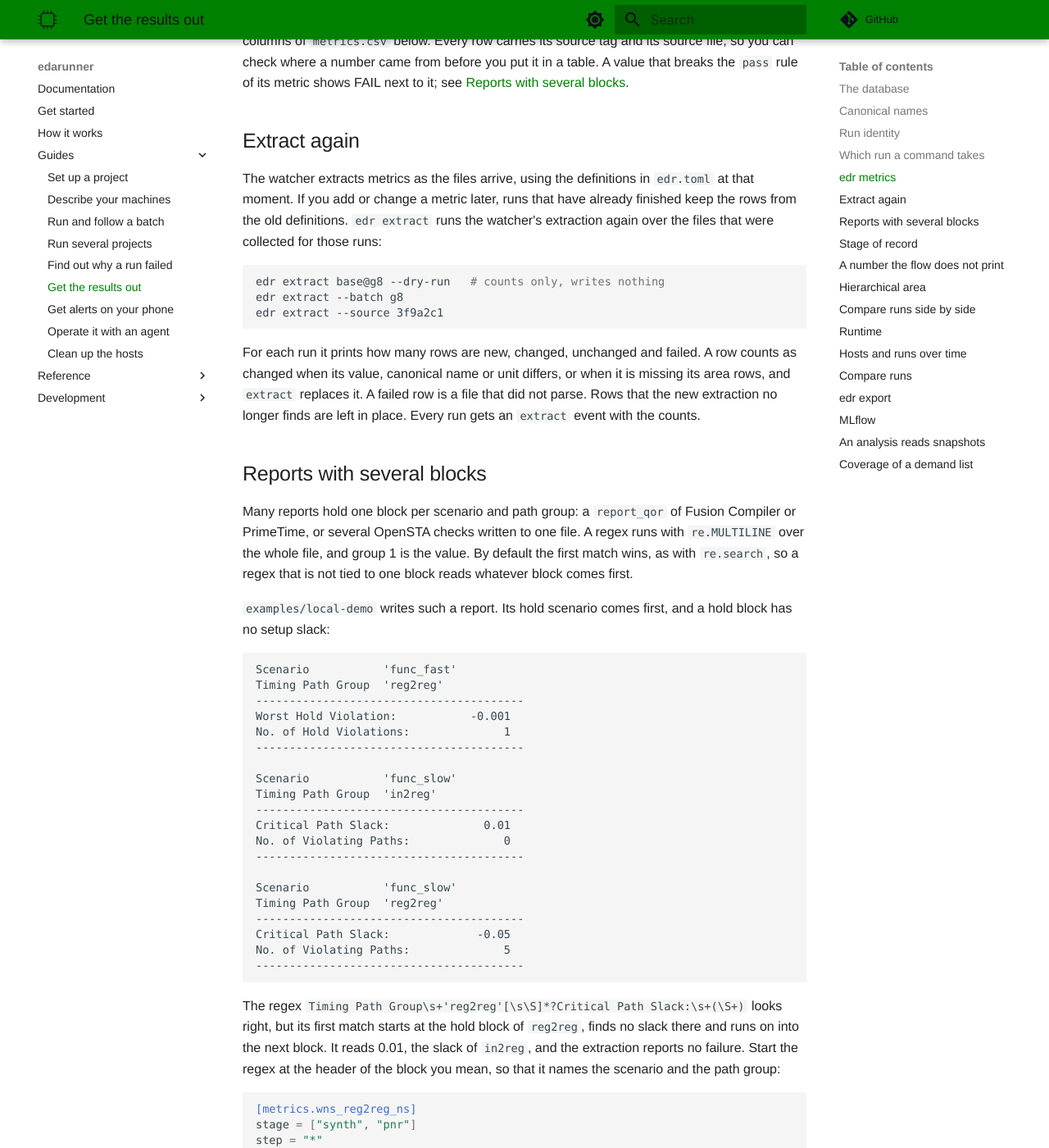
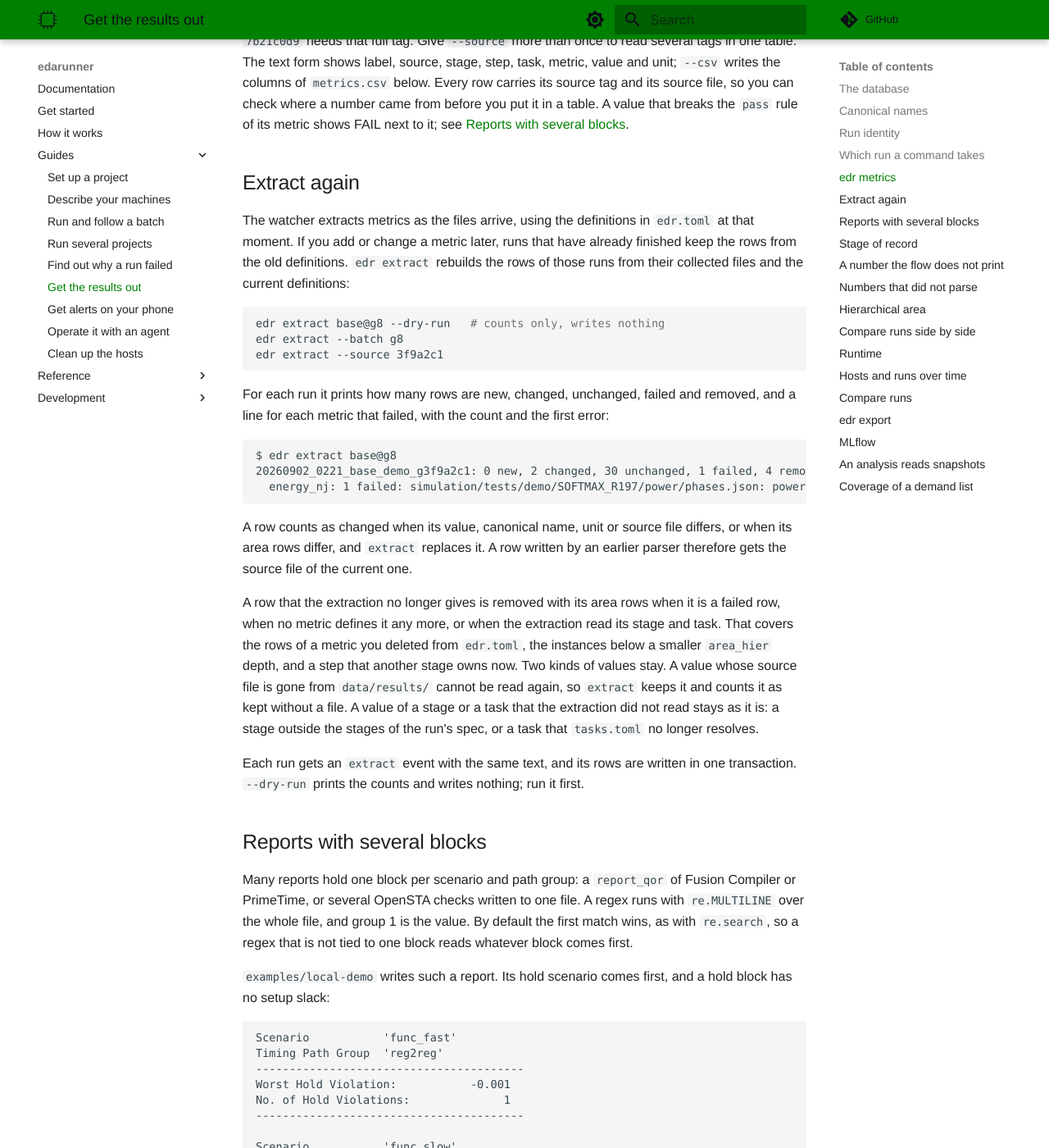
Before and after one commit to lionnus/edarunner, an MkDocs documentation site: the page built from docs/guides/results.md, in a window 1280 px wide and 1400 px high, scrolled down 3971 px. Shown: the whole window at 82% size. Built offline with MkDocs 1.6.1 and Material for MkDocs 9.7.7, drawn with Linux system fonts in a browser that asks for light colours; comment, search, counter and statistics services are not loaded; some of the changed text lies outside the part shown.

Commit message:
:memo: docs: Describe how extract rebuilds rows, failed rows, optional metrics and read-only reads

````diff
--- a/docs/guides/results.md
+++ b/docs/guides/results.md
@@ -15,7 +15,7 @@
 | `runs` | run | identity (label, config, build tag, source tag, dirty flag), host and root, phase, state, stage and step, exit, times, disk figures, task counts, `tree_id`, the cores the run reserved |
 | `stage_runs` | stage or task attempt of a run | status, start and end, exit, failure signature, log path |
 | `parameters` | key and origin of a run | the parameters of the run as text, each with its origin; [Run identity](#run-identity) lists them |
-| `metrics` | number | run, stage, step, task, name, canonical name, value, unit, the source file, when it was extracted |
+| `metrics` | number | run, stage, step, task, name, canonical name, value, unit, the source file or the error of a failed row, when it was extracted |
 | `artifacts` | collected file | path under `data/results/<run_id>/`, size, when, class (`always` or the `collect_on_request` name) |
 | `events` | action | time, actor (`user`, `watch`, `telegram`), run, kind, text with the `--why` |
 | `store` | key | one JSON value per key, a small key-value store: the watcher's `progress` and `notified`, the `last_board` row order for `#n`, and under `telegram` the message ids and the forum topic of the project |
@@ -30,6 +30,10 @@
 Read the tables with `sqlite3 data/edr.db` when a command does not answer
 the question. Only the head node opens the file, and a read command
 without the file reads an empty database in memory and creates nothing.
+`edr metrics`, `edr compare`, `edr runtime`, `edr events` and
+`edr coverage` open the database read-only. They write nothing next to it, not even the `-wal`
+and `-shm` files of SQLite, so they also read a copy in a directory you
+cannot write to.
 [how-it-works.md](../how-it-works.md#where-the-results-end-up) says how
 the database works on a network filesystem.
 
@@ -147,8 +151,8 @@
 The watcher extracts metrics as the files arrive, using the definitions
 in `edr.toml` at that moment. If you add or change a metric later, runs
 that have already finished keep the rows from the old definitions.
-`edr extract` runs the watcher's extraction again over the files that
-were collected for those runs:
+`edr extract` rebuilds the rows of those runs from their collected files
+and the current definitions:
 
 ```sh
 edr extract base@g8 --dry-run   # counts only, writes nothing
@@ -156,12 +160,35 @@
 edr extract --source 3f9a2c1
 ```
 
-For each run it prints how many rows are new, changed, unchanged and
-failed. A row counts as changed when its value, canonical name or unit
-differs, or when it is missing its area rows, and `extract` replaces it.
-A failed row is a file that did not parse. Rows that the new extraction
-no longer finds are left in place. Every run gets an `extract` event with
-the counts.
+For each run it prints how many rows are new, changed, unchanged, failed
+and removed, and a line for each metric that failed, with the count and
+the first error:
+
+```
+$ edr extract base@g8
+20260902_0221_base_demo_g3f9a2c1: 0 new, 2 changed, 30 unchanged, 1 failed, 4 removed
+  energy_nj: 1 failed: simulation/tests/demo/SOFTMAX_R197/power/phases.json: power.csv has no WHOLE row
+```
+
+A row counts as changed when its value, canonical name, unit or source
+file differs, or when its area rows differ, and `extract` replaces it.
+A row written by an earlier parser therefore gets the source file of the
+current one.
+
+A row that the extraction no longer gives is removed with its area rows
+when it is a failed row, when no metric defines it any more, or when the
+extraction read its stage and task. That covers the rows of a metric you
+deleted from `edr.toml`, the instances below a smaller `area_hier` depth,
+and a step that another stage owns now. Two kinds of values stay. A value
+whose source file is gone from `data/results/` cannot be read again, so
+`extract` keeps it and counts it as kept without a file. A value of a
+stage or a task that the extraction did not read stays as it is: a stage
+outside the stages of the run's spec, or a task that `tasks.toml` no
+longer resolves.
+
+Each run gets an `extract` event with the same text, and its rows are
+written in one transaction. `--dry-run` prints the counts and writes
+nothing; run it first.
 
 ## Reports with several blocks
 
@@ -354,8 +381,57 @@
     return float(row["total_w"]) * window_ns
 ```
 
-An exception in the hook gives a row with an empty value and the error
-in `source_file`. `examples/local-demo/hooks/energy.py` is this hook.
+An exception in the hook gives a failed row, and a hook that returns
+None gives no row; see [Numbers that did not parse](#numbers-that-did-not-parse).
+`examples/local-demo/hooks/energy.py` is this hook.
+
+The values of a csv `where` take the placeholders of `file`, so each
+task of a task group can read its own row of one shared file, such as
+the cycle counts of a bench suite:
+
+```toml
+[metrics.cycles]
+stage = "power"
+file = "bench/suite.csv"
+csv = { where = { name = "{task.test}" }, column = "cycles" }
+unit = "cycles"
+```
+
+## Numbers that did not parse
+
+A file that is there but does not parse gives a failed row: its value
+is empty, and `source_file` holds the file and the error. The
+watcher, `edr import` and `edr extract` all store failed rows, and the
+views print `failed:` and the error in place of the value:
+
+```
+$ edr metrics --source 3f9a2c1 --stage power --metric power_w
+label  source   stage  step  task     metric                                                                                                   value  unit
+base   3f9a2c1  power     -  k_big    power_w  failed: simulation/tests/demo/SOFTMAX_R197/power/reports/power.csv: no row matches {'phase': 'WHOLE'}  W
+base   3f9a2c1  power     -  k_small  power_w                                                                                                   0.25  W
+```
+
+A missing file gives no row. When the watcher reads the file again and
+it parses, the value fills the failed row; `edr extract` rewrites it at
+once.
+
+Some numbers exist in some runs only, such as the power of a block that
+one build does not have. Mark such a metric `optional`. A file without a
+match of its `regex`, without a row that matches its csv `where`, or
+without its `json` key then gives no row instead of a failed one:
+
+```toml
+[metrics.blk_b_w]
+stage = "power"
+file = "{task_dir}/power/reports/power.csv"
+csv = { where = { phase = "WHOLE", instance = "u_blk_b" }, column = "total_w" }
+optional = true
+unit = "W"
+```
+
+A `python` hook decides for itself. It returns None when the number does
+not apply to the file, such as a trace number of a task without a trace,
+and it raises an exception when the file is wrong.
 
 ## Hierarchical area
 
````
Also changed, not shown: docs/how-it-works.md (+5 -1 lines).
